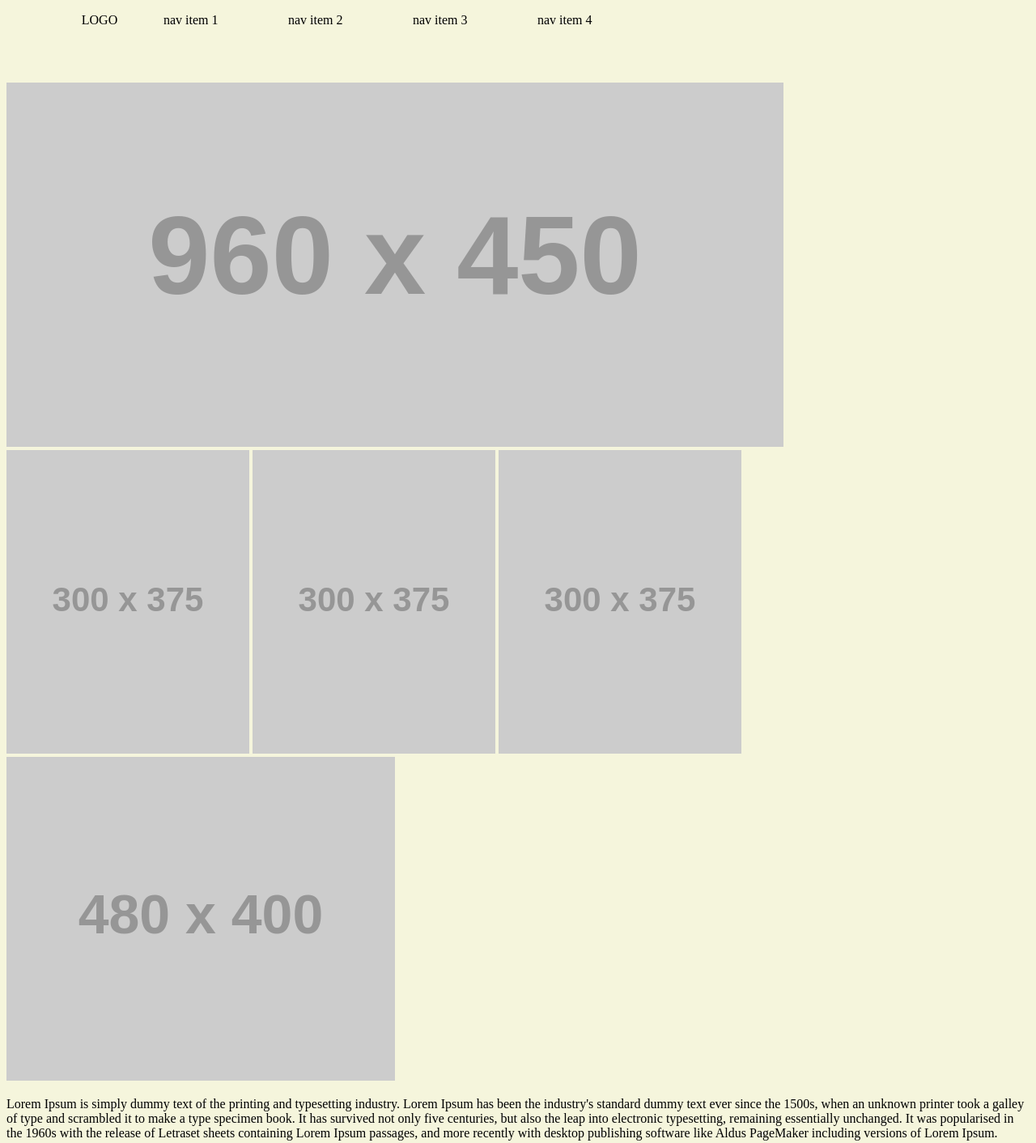
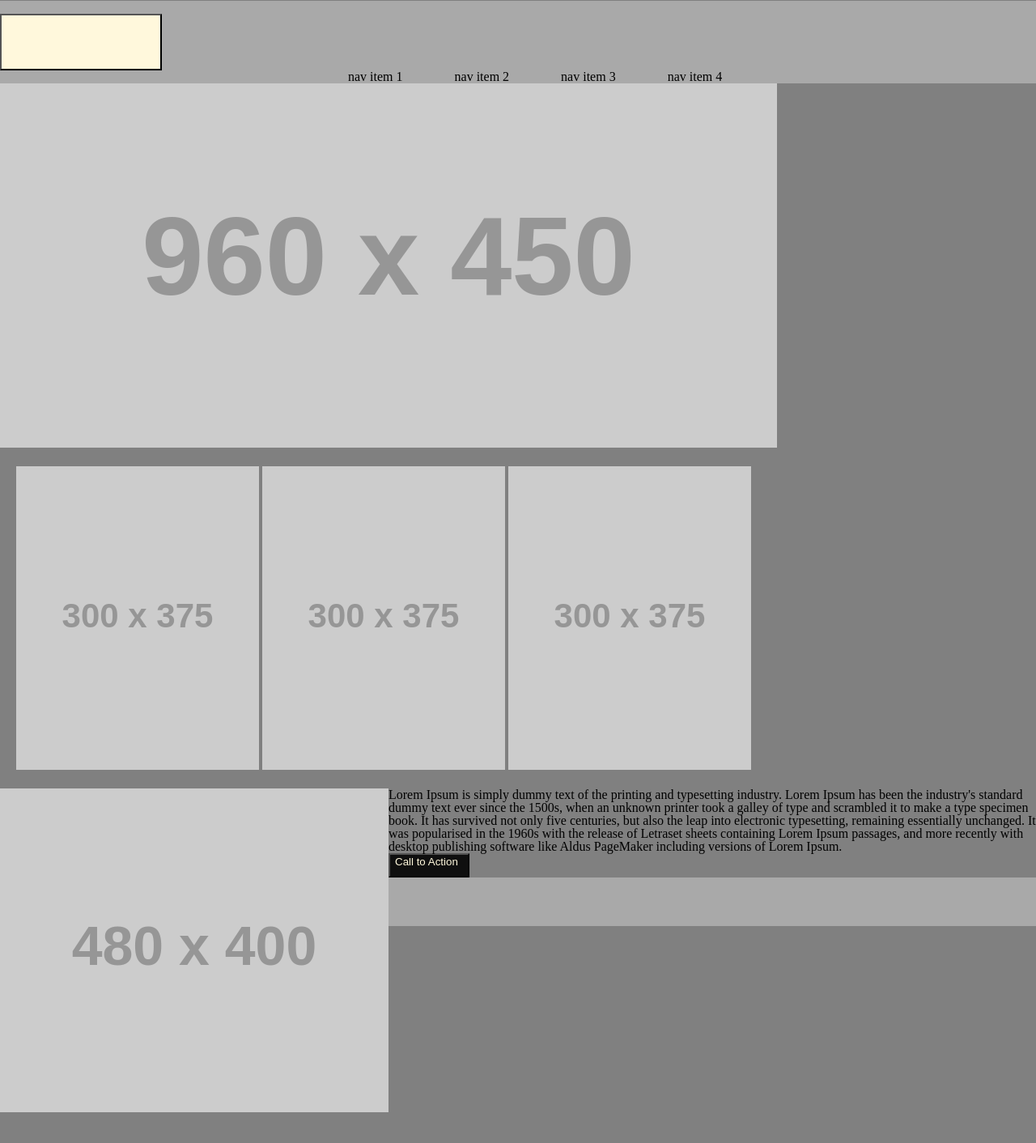
Before and after one commit to Seidomo/wireframe-exercise, a plain HTML site: page index.html in a window 1280 px wide. Shown: the whole page at 81% size. After the commit the page ends 1374 px from the top, so only its background shows below. Drawn offline with Linux system fonts and the light colour scheme; placeholder pictures from the web are drawn by us.

Commit message:
wire framing almost done but the footer is driving crazy

```diff
--- a/css/style.css
+++ b/css/style.css
@@ -1,19 +1,55 @@
 
 
-li{
-    display: inline-block;
-    width: 150px;
-    height: 70px;
+nav{
+    display: flex;
+    width: 100%;
+    background-color: darkgray;
+
 }
 
  body{
- background-color: beige;
+ background-color:gray;
+ margin-top: 1px;
 
  }
-li.box{
-    text-align: center;
+li{
+    display: inline;
+    margin: 30px;
+}
+ .logo{
+    background-color: cornsilk;
+    width: 200px;
+    height: 70px;
+
+}
+.item1{
+    margin-left: 400px;
+}
+section div{
+    margin: 0px;
 }
 
 .boxtwo{
-    border: brown;
+    margin: 10px;
+    padding: 10px;
 }
+.boxthree{
+    float: left;
+}
+
+
+
+button{
+    display: flex;
+    background-color: rgb(15, 15, 15);
+    color: cornsilk;
+    width: 100px;
+    height: 30px;
+    margin-top: 0px;
+
+}
+footer{
+    background-color: darkgray;
+    margin-bottom: 18px;
+    height: 60px;
+}
--- a/index.html
+++ b/index.html
@@ -4,22 +4,23 @@
         <title>
         wire framing
         </title>
-
+        <link href="css/reset.css" type="text/css" rel="stylesheet"/>
         <link href="css/style.css" type="text/css" rel="stylesheet"/>
     </head>
     <body>
         <header>
+            <nav>
+                <ul>
+                    <li> <button class="logo" >LOGO</button> </li>
+                    <li class="item1" >nav item 1</li>
+                    <li>nav item 2</li>
+                    <li>nav item 3</li>
+                    <li>nav item 4</li>
+                </ul>
+            </nav>
 
         </header>
-        <nav>
-            <ul>
-                <li class="box">LOGO</li>
-                <li>nav item 1</li>
-                <li>nav item 2</li>
-                <li>nav item 3</li>
-                <li>nav item 4</li>
-            </ul>
-        </nav>
+
         <section>
             <div>
           <img src=" https://via.placeholder.com/960x450 " alt="place holder">
@@ -30,11 +31,14 @@
             <img src=" https://via.placeholder.com/300x375 " alt="place holder">
 
         </section>
-        <section class="boxthree">
-            <img src=" https://via.placeholder.com/480x400 " alt="place holder">
-            <p>
+        <section >
+            <img class="boxthree" src=" https://via.placeholder.com/480x400 " alt="place holder">
+            <p class="far-left">
                 Lorem Ipsum is simply dummy text of the printing and typesetting industry. Lorem Ipsum has been the industry's standard dummy text ever since the 1500s, when an unknown printer took a galley of type and scrambled it to make a type specimen book. It has survived not only five centuries, but also the leap into electronic typesetting, remaining essentially unchanged. It was popularised in the 1960s with the release of Letraset sheets containing Lorem Ipsum passages, and more recently with desktop publishing software like Aldus PageMaker including versions of Lorem Ipsum.
             </p>
+            <div></div>
+            <button>Call to Action</button>
+            <div>
         </section>
         <section>
 
```
